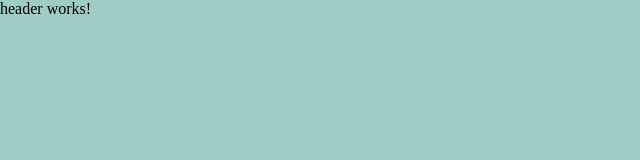
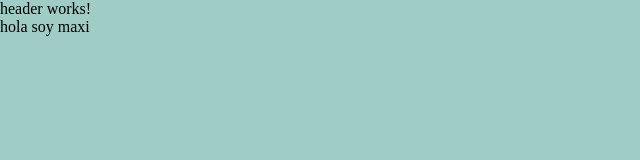
Before and after one commit to ducksl0verr/GestorSaludF, an Angular app: page / in a window 1280 px wide. Shown: the top 160 px of the page, without its empty margins (0-640 px from the left). Built offline with nearby package versions, Linux system fonts and the light colour scheme.

Commit message:
testeo de conexion

```diff
--- a/src/app/components/header/header.html
+++ b/src/app/components/header/header.html
@@ -1 +1,2 @@
 <p>header works!</p>
+<p>hola soy maxi</p>
```
